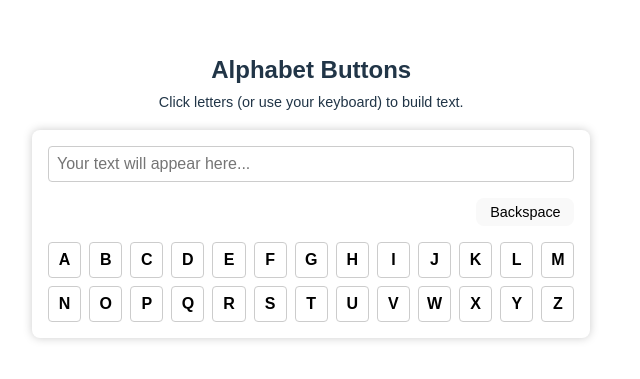
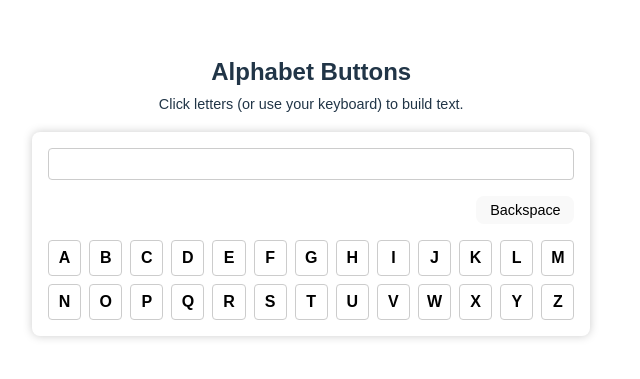
Before and after one commit to pritamdhatrak/xalphabets, a React (Vite) app: page / in a window 1280 px wide. Shown: the part 215-594 px from the top of the page, without its empty margins (0-640 px from the left). Built offline with nearby package versions, Linux system fonts and the light colour scheme.

Commit message:
Fix Cypress test: use div output without placeholder text

```diff
--- a/src/App.jsx
+++ b/src/App.jsx
@@ -20,15 +20,12 @@ export default function App() {
         Click letters (or use your keyboard) to build text.
       </p>
       <div style={{ maxWidth: "600px", margin: "0 auto", background: "#fff", padding: "1rem", borderRadius: "8px", boxShadow: "0 0 10px #ccc" }}>
-        <input
-          type="text"
+        <div
           className="output"
-          placeholder="Your text will appear here..."
-          value={text}
-          readOnly
           data-testid="output"
           style={{
             width: "100%",
+            minHeight: "2rem",
             padding: "0.5rem",
             fontSize: "1rem",
             borderRadius: "4px",
@@ -36,9 +33,15 @@ export default function App() {
             marginBottom: "1rem",
             boxSizing: "border-box",
             color: "black",
-            backgroundColor: "white"
+            backgroundColor: "white",
+            whiteSpace: "pre-wrap",
+            wordBreak: "break-word",
+            userSelect: "text"
           }}
-        />
+          aria-label="output"
+        >
+          {text}
+        </div>
         <div style={{ display: "flex", justifyContent: "flex-end", marginBottom: "1rem" }}>
           <button
             className="key"
```
